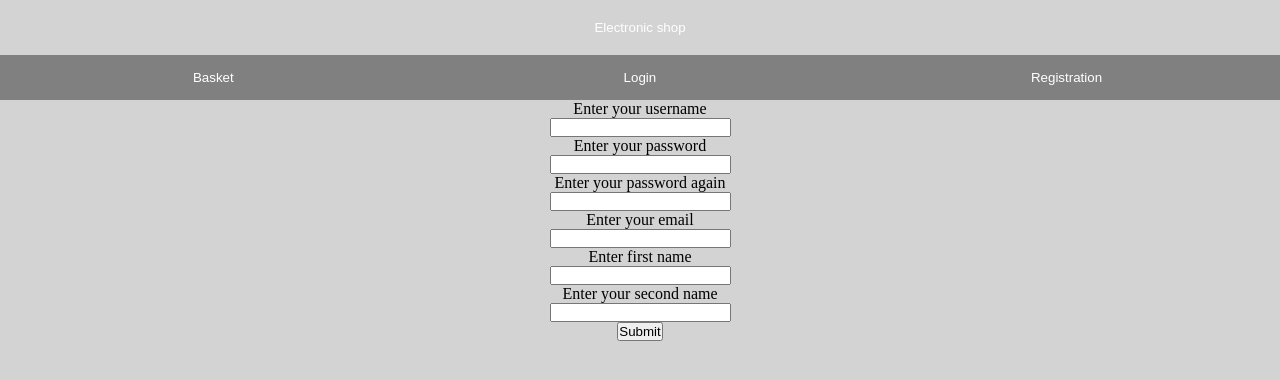
After one commit to tyurinart14/Eshop, a Django app: page /register in a window 1280 px wide. The commit adds this page. Shown: the top 380 px of the page. Run offline with Django 4.2, Linux system fonts and the light colour scheme.

Commit message:
Added the ability to register an account, log in and log out.

```diff
--- a/djangoEshop/settings.py
+++ b/djangoEshop/settings.py
@@ -22,7 +22,7 @@ BASE_DIR = Path(__file__).resolve().parent.parent
 SECRET_KEY = 'django-insecure--!$e&+6*r3#lc*7q%c(h5u$$x*)uwsdtt!4cf=2l4+@7qg#zo&'
 
 # SECURITY WARNING: don't run with debug turned on in production!
-DEBUG = False
+DEBUG = True
 
 ALLOWED_HOSTS = ['*']
 
--- a/djangoEshop/urls.py
+++ b/djangoEshop/urls.py
@@ -4,12 +4,15 @@ from django.contrib import admin
 
 urlpatterns = [
     path('admin/', admin.site.urls),
-    path('', view.homepage),
+    path('', view.homepage, name="homepage"),
     path('homepage/', view.homepage),
-    path('client_page/<str:id>', view.client_page),
-    path('basket', view.basket),
+    path('client_page/', view.client_page,  name="client_page"),
+    path('basket', view.basket, name="basket"),
     path('product/<str:item_name>/', view.product, name="product"),
     path('homepage/<int:number>/', view.category, name="category"),
+    path('login/', view.login_view, name="login"),
+    path('logout', view.logout_view, name="logout"),
+    path('register', view.register_view, name="register"),
 ]
 
 handler404 = "djangoEshop.view.handle_not_found"
--- a/djangoEshop/view.py
+++ b/djangoEshop/view.py
@@ -1,18 +1,9 @@
-from django.http import HttpRequest, HttpResponse, Http404
+from django.http import HttpRequest, HttpResponse, Http404, HttpResponseRedirect
 from django.shortcuts import render
-from aplication.models import Product, Category
-
-context_info = [
-    {
-        "id": "0001",
-        "name": "Artur",
-        "mail": "example@gmail.com",
-        "discount_card": "13722",
-        "age": "23",
-        "city": "Kharkiv",
-        "image": "https://sokol-larkin.com/wp-content/uploads/2021/06/placeholder-image.jpg"
-    }
-]
+from aplication.models import Product
+from django.urls import reverse_lazy
+from django.contrib.auth import authenticate, login, logout
+from django.contrib.auth.models import User
 
 
 def category(request: HttpRequest, number: str):
@@ -27,11 +18,10 @@ def homepage(request: HttpRequest):
     return render(request, 'homepage.html', context)
 
 
-def client_page(request: HttpRequest, id: str):
-    for name in context_info:
-        if name["id"] == id:
-            return render(request, 'client_page.html', name)
-    raise Http404
+def client_page(request: HttpRequest):
+    if not request.user.is_authenticated:
+        return HttpResponseRedirect(reverse_lazy("login"))
+    return render(request, 'user_templates/client_page.html')
 
 
 def basket(request: HttpRequest):
@@ -39,12 +29,50 @@ def basket(request: HttpRequest):
 
 
 def product(request: HttpRequest, item_name: str):
-    item = Product.objects.all()
-    for el in item:
-        if el.slug == item_name:
-            return render(request, 'product_all.html', {'el': el})
-    raise Http404
+    try:
+        item = Product.objects.get(slug=item_name)
+        return render(request, 'product_all.html', {'item': item})
+    except Product.DoesNotExist:
+        raise Http404
 
 
 def handle_not_found(request, exception):
     return render(request, 'error_page.html')
+
+
+def login_view(request: HttpRequest):
+    if request.method == "POST":
+        username = request.POST["username"]
+        password = request.POST["password"]
+        user = authenticate(username=username, password=password)
+        if user is None:
+            return HttpResponseRedirect(reverse_lazy('login'))
+        login(request, user)
+        return HttpResponseRedirect(reverse_lazy("homepage"))
+    return render(request, "user_templates/login_page.html")
+
+
+def register_view(request: HttpRequest):
+    if request.method == "POST":
+        username = request.POST["username"]
+        if User.objects.filter(username=username):
+            context = {"message": "User exists"}
+            return render(request, "user_templates/register_page.html", context)
+
+        password1 = request.POST["password1"]
+        password2 = request.POST["password2"]
+        email = request.POST["email"]
+        first_name = request.POST["first_name"]
+        last_name = request.POST["second_name"]
+
+        if password1 == password2:
+            User.objects.create_user(username=username, password=password2,
+                                     email=email, first_name=first_name, last_name=last_name)
+            return HttpResponseRedirect(reverse_lazy("login"))
+
+    return render(request, "user_templates/register_page.html")
+
+
+def logout_view(request: HttpRequest):
+    logout(request)
+    return HttpResponseRedirect(reverse_lazy("homepage"))
--- a/templates/base.html
+++ b/templates/base.html
@@ -12,12 +12,28 @@
     </form>
 </div>
 <div class="second-btn-group" style="width:100%">
-    <form action="http://127.0.0.1:8000/basket" target="_self">
-        <button style="width:50%">Basket</button>
+    <form action="{% url "basket" %}" target="_self">
+        <button style="width:33.33%">Basket</button>
     </form>
-    <form action="http://127.0.0.1:8000/client_page/0001" target="_self">
-        <button style="width:50%">Artur Tiurin</button>
+    {% if user.is_authenticated %}
+        <form action="{% url "client_page" %}" target="_self">
+            <button style="width:33.33%">Personal Area</button>
+        </form>
+    {% else %}
+        <form action="{% url "login" %}" target="_self">
+            <button style="width:33.33%">Login</button>
+        </form>
+    {% endif %}
     </form>
+    {% if user.is_authenticated %}
+        <form action="{% url "logout" %}" target="_self">
+            <button style="width:33.33%">Logout</button>
+        </form>
+    {% else %}
+        <form action="{% url "register" %}" target="_self">
+            <button style="width:33.33%">Registration</button>
+        </form>
+    {% endif %}
 </div>
 <div class="container ">
     {% block container %}{% endblock %}
--- a/templates/product_all.html
+++ b/templates/product_all.html
@@ -2,9 +2,9 @@
 {% block title %}Electronic shop{% endblock %}
 {% block container %}
 
-    <h1 style="width: 97%; height: 70px; color: saddlebrown; position: relative; left: 11%">{{ el.name }}</h1>
-    <img src="{{ el.image2 }}"
+    <h1 style="width: 97%; height: 70px; color: saddlebrown; position: relative; left: 11%">{{ item.name }}</h1>
+    <img src="{{ item.image2 }}"
          height="400px" width="600px" alt="picture" align="left">
-    <h2 style="width: 85%; height: 60px; color: saddlebrown; position: relative; left: 10%">{{ el.description }}</h2>
+    <h2 style="width: 85%; height: 60px; color: saddlebrown; position: relative; left: 10%">{{ item.description }}</h2>
 
 {% endblock %}
--- /dev/null
+++ b/templates/user_templates/register_page.html
@@ -0,0 +1,22 @@
+{% extends "base.html" %}
+{% block title %}Register page{% endblock %}
+{% block container %}
+    <form style="text-align: center" method="post">
+        {% csrf_token %}
+
+        <div>Enter your username</div>
+        <input id="username" name="username" type="text">
+        <div>Enter your password</div>
+        <input id="password1" name="password1" type="password">
+        <div>Enter your password again</div>
+        <input id="password2" name="password2" type="password">
+        <div>Enter your email</div>
+        <input id="email" name="email" type="email">
+        <div>Enter first name</div>
+        <input id="first_name" name="first_name" type="text">
+        <div>Enter your second name</div>
+        <input id="second_name" name="second_name" type="text">
+        <div></div>
+        <input type="submit">
+    </form>
+{% endblock %}
```
Also changed, not shown: templates/client_page.html (deleted, +0 -13 lines), templates/user_templates/client_page.html (added, +13 -0 lines), templates/user_templates/login_page.html (added, +13 -0 lines).
